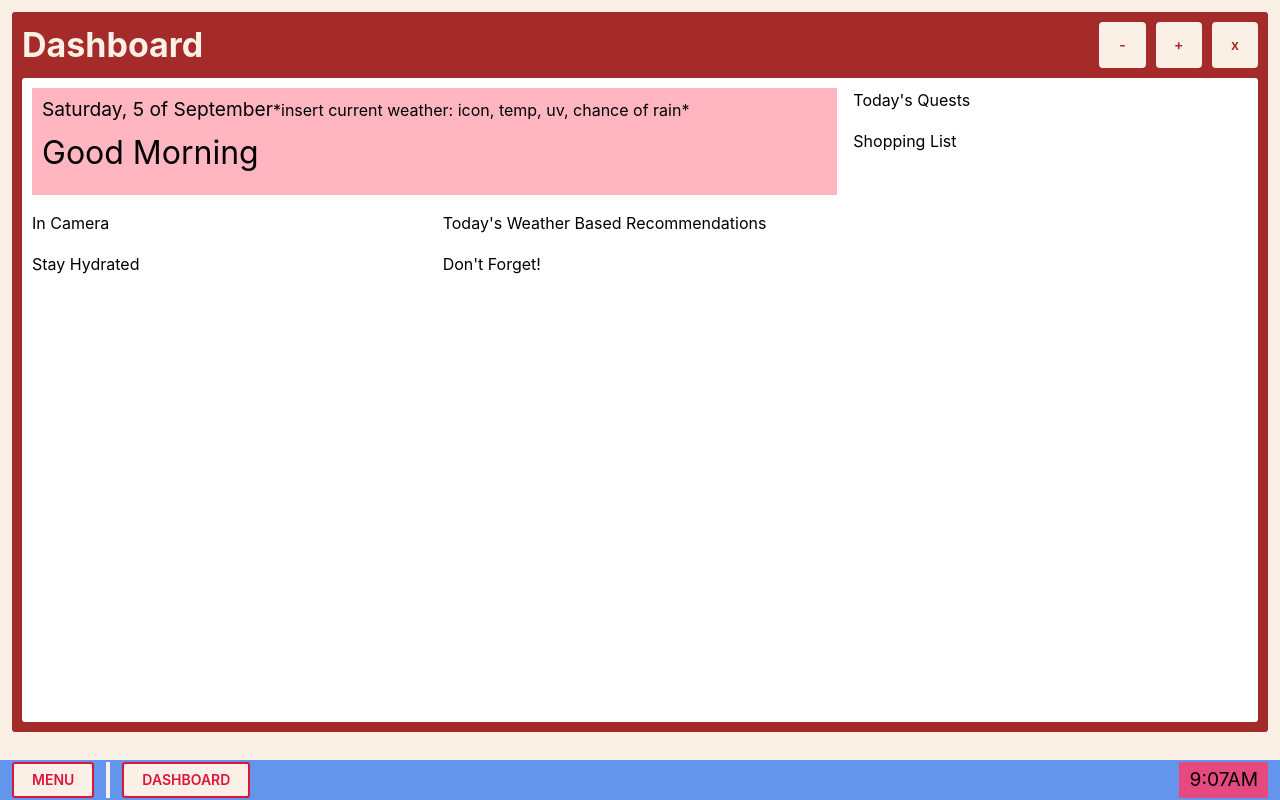
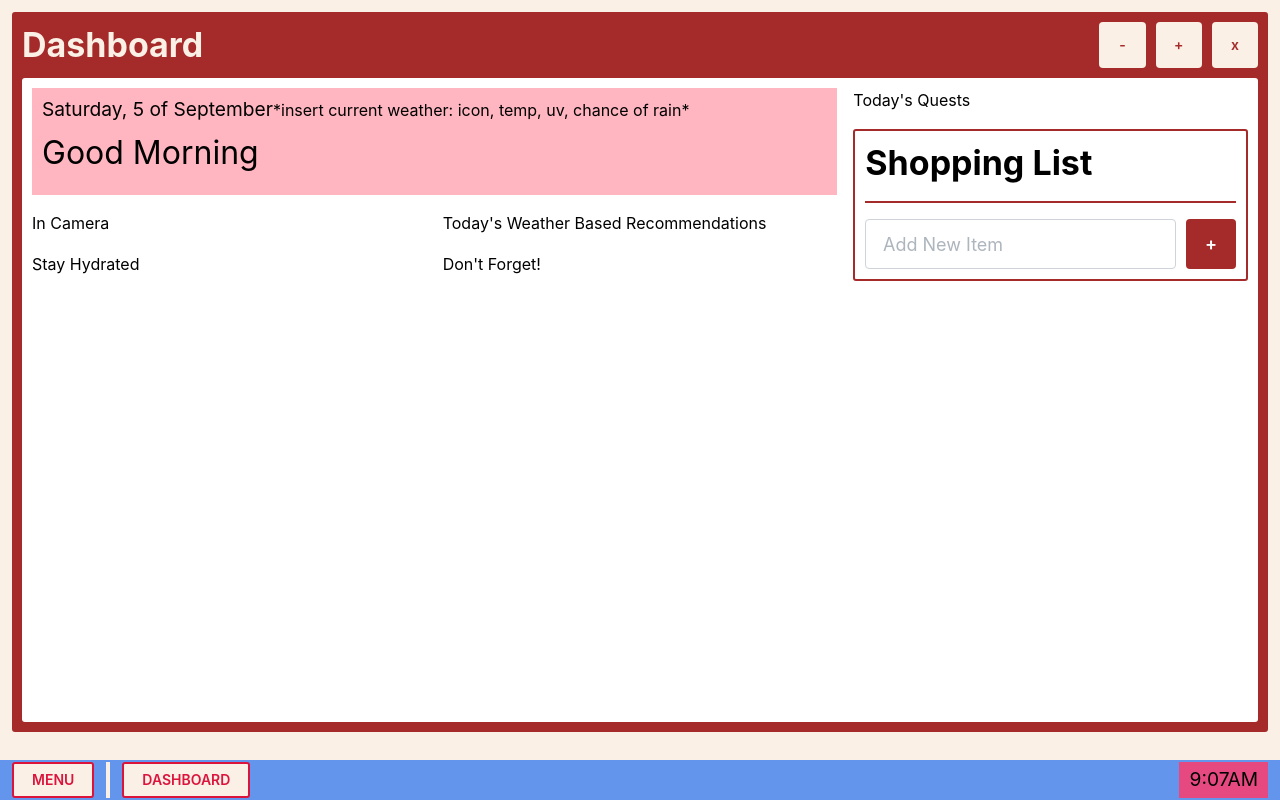
Before and after one commit to jmhar3/hommey, a React (Vite) app: page / in a window 1280 px wide. Built offline with nearby package versions, Linux system fonts and the light colour scheme.

Commit message:
implement basic shopping list design

```diff
--- a/src/components/dashboard/ShoppingList.tsx
+++ b/src/components/dashboard/ShoppingList.tsx
@@ -1,9 +1,72 @@
-import { Stack, Text } from "@mantine/core";
+import {
+  Button,
+  Checkbox,
+  Divider,
+  Flex,
+  Stack,
+  TextInput,
+  Title,
+} from "@mantine/core";
+import { useState } from "react";
+
+interface ListItem {
+  id: string;
+  label: string;
+  bought: boolean;
+}
 
 function ShoppingList() {
+  const [input, setInput] = useState<string>();
+  const [list, setList] = useState<ListItem[]>([]);
+
+  const checkItem = (item: ListItem, bought: boolean) => {
+    setList((prevList) =>
+      prevList.map((listItem) =>
+        listItem.id === item.id ? { ...item, bought } : listItem,
+      ),
+    );
+  };
+
+  const addNewItem = () => {
+    if (input) setList([...list, { id: "", label: input, bought: false }]);
+  };
+
   return (
-    <Stack>
-      <Text>Shopping List</Text>
+    <Stack p="xs" bdrs="3" bd="solid 2px brown">
+      <Title>Shopping List</Title>
+
+      {list.length > 0 && (
+        <>
+          <Divider size="sm" color="brown" />
+
+          {list.map((item) => (
+            <Checkbox
+              size="lg"
+              key={item.id}
+              color="brown"
+              label={item.label}
+              checked={item.bought}
+              onChange={(event) => checkItem(item, event.currentTarget.checked)}
+            />
+          ))}
+        </>
+      )}
+
+      <Divider size="sm" color="brown" />
+
+      <Flex gap="xs" align="center">
+        <TextInput
+          w="100%"
+          size="lg"
+          placeholder="Add New Item"
+          value={input}
+          onChange={(event) => setInput(event.currentTarget.value)}
+        />
+
+        <Button p="0" size="lg" w="3.3em" color="brown" onClick={addNewItem}>
+          +
+        </Button>
+      </Flex>
     </Stack>
   );
 }
```
